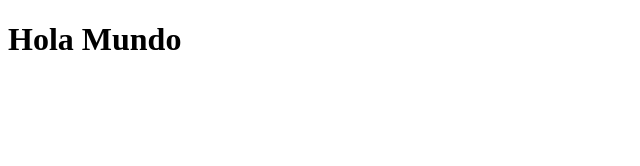
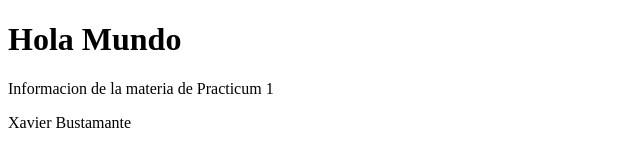
Before and after one commit to xavicrip/Practicum2025, a plain HTML site: page index.html in a window 1280 px wide. Shown: the whole page, without its empty margins (0-640 px from the left). Drawn offline with Linux system fonts and the light colour scheme.

Commit message:
agregar informacion del autor

```diff
--- a/index.html
+++ b/index.html
@@ -7,5 +7,7 @@
 </head>
 <body>
     <h1>Hola Mundo</h1>
+    <p>Informacion de la materia de Practicum 1</p>
+    <p>Xavier Bustamante</p>
 </body>
 </html>
```
